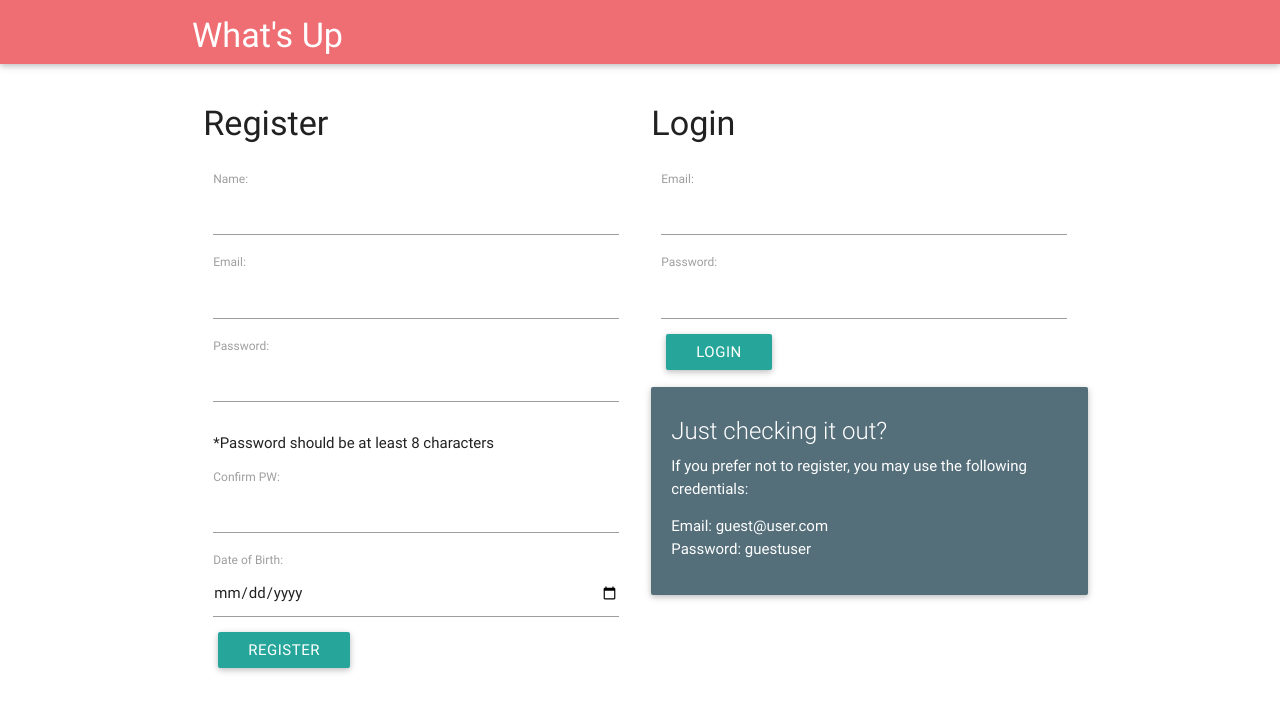
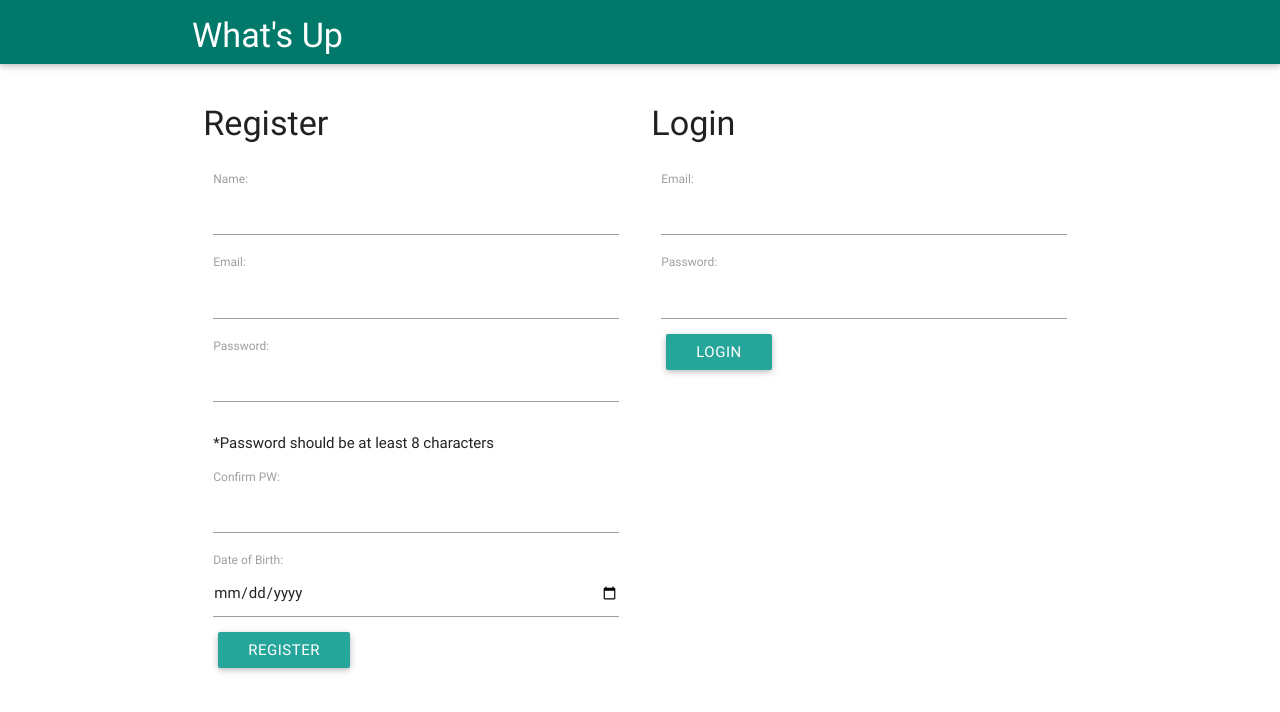
Before and after one commit to jhedfors/Project1_F, a CodeIgniter app: page /index.php/users/login in a window 1280 px wide. Shown: the top 712 px of the page. Run offline with CodeIgniter, Linux system fonts and the light colour scheme; some libraries are stand-ins or nearby versions.

Commit message:
update color

```diff
--- a/application/views/appointment_view.php
+++ b/application/views/appointment_view.php
@@ -15,7 +15,7 @@ $(document).ready(function() {
   $('select').material_select();
 });
   </script>
-  <nav>
+  <nav class="teal darken-2">
     <div class="nav-wrapper container">
       <h4 class = "left">What's Up</h4>
       <ul id= "nav" class="right">
--- a/application/views/appointments_view.php
+++ b/application/views/appointments_view.php
@@ -13,7 +13,7 @@
   <script src="/assets/js/init.js"></script>
 </head>
 <body>
-  <nav>
+  <nav class="teal darken-2">
     <div class="nav-wrapper container">
       <h4 class = "left">What's Up</h4>
       <ul id= "nav" class="right">
--- a/application/views/login_reg_view.php
+++ b/application/views/login_reg_view.php
@@ -10,7 +10,7 @@
   <link href="/assets/css/style.css" type="text/css" rel="stylesheet" media="screen,projection"/>
 </head>
 <body>
-  <nav>
+  <nav class="teal darken-2">
     <div class="nav-wrapper container">
       <h4 class = "left">What's Up</h4>
    </div>
@@ -46,21 +46,6 @@
          <input class="btn"  type="submit"value="Login">
        </form>
      </div>
-     <div class="row">
-       <div class="col s12 m6">
-         <div class="card blue-grey darken-1">
-           <div class="card-content white-text">
-             <span class="card-title">Just checking it out?</span>
-             <p>If you prefer not to register, you may use the following credentials:
-               <ul>
-                 <li>Email: guest@user.com</li>
-                 <li>Password: guestuser</li>
-               </ul>
-             </p>
-           </div>
-         </div>
-       </div>
-     </div>
    </div>
   <!--  Scripts-->
   <script src="https://code.jquery.com/jquery-2.1.1.min.js"></script>
```
